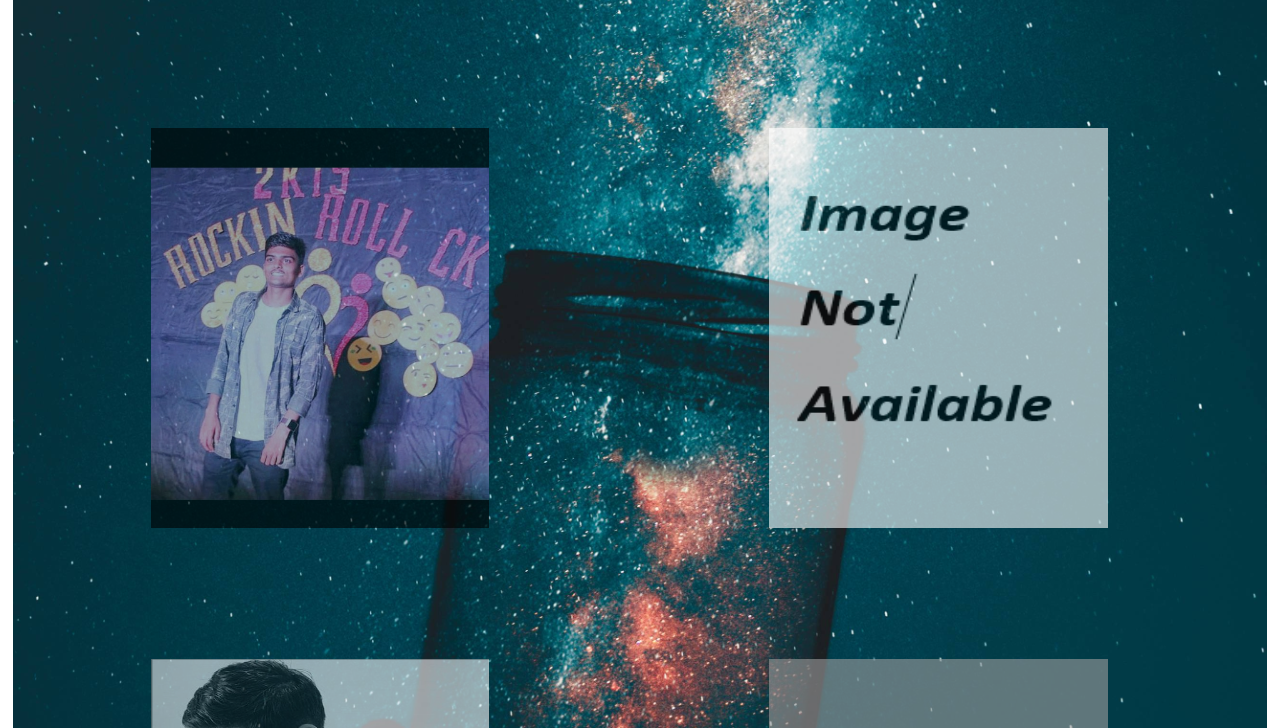
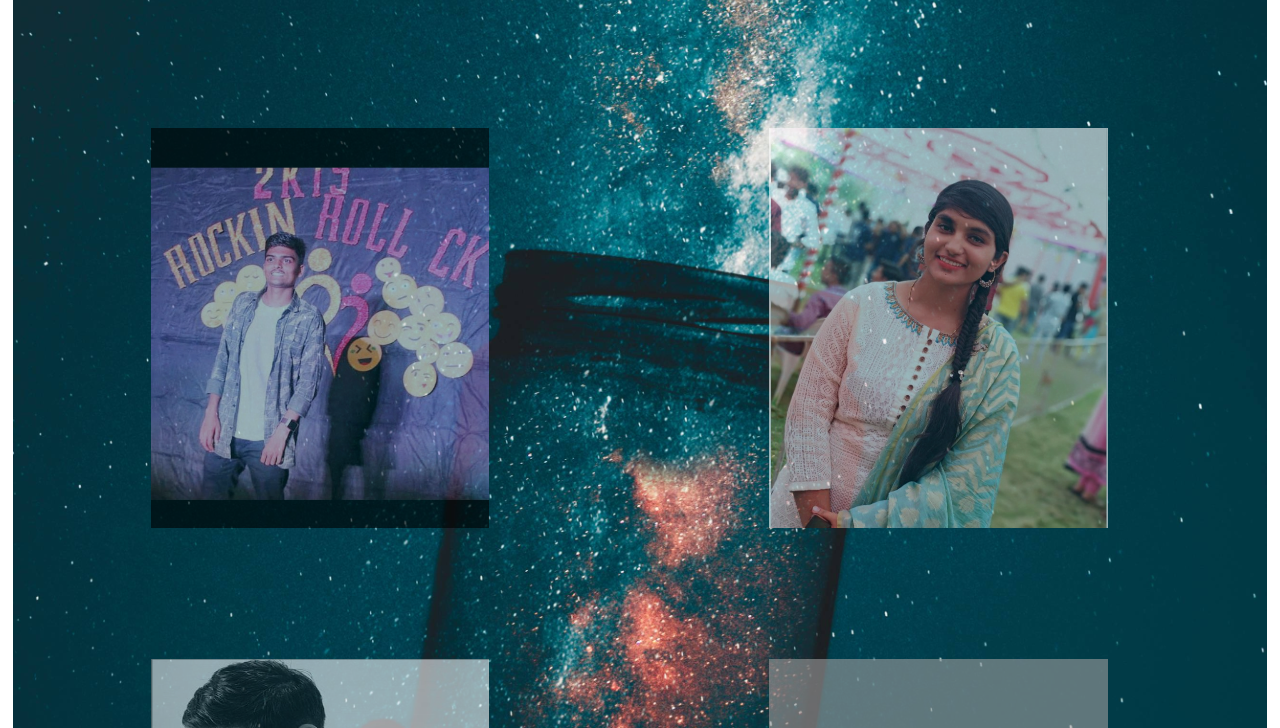
Before and after one commit to adeshmedhe/adeshmedhe.github.io, a plain HTML site: page Classmates/s1.html in a window 1280 px wide. Shown: the part 682-1410 px from the top of the page. Drawn offline with Linux system fonts and the light colour scheme; grey boxes are pictures that could not be loaded.

Commit message:
Update s1.html

```diff
--- a/Classmates/s1.html
+++ b/Classmates/s1.html
@@ -57,7 +57,7 @@
         </div>
 
         <div id="namira" class="S1">
-            <img src="img/no_img.PNG" alt=" Namira Bargir">
+            <img src="img/namira.jpg" alt=" Namira Bargir">
 
             <p>Name :-  BARGIR NAMIRA SHAKIL </p>
             <p>Roll no:- 4</p>
```
